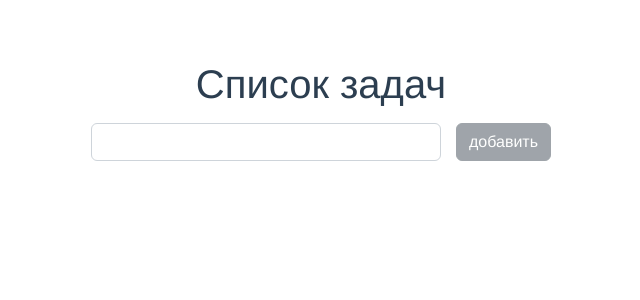
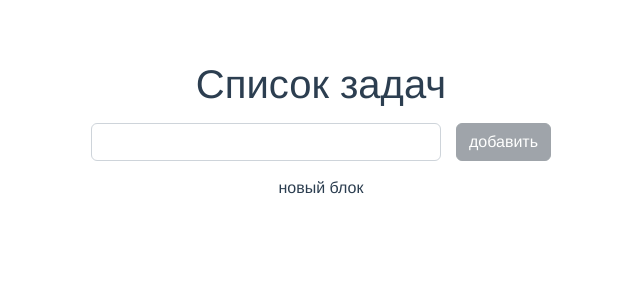
Before and after one commit to acartoon/checklst, a Vue app: page / in a window 1280 px wide. Shown: the top 300 px of the page, without its empty margins (319-959 px from the left). Built offline with nearby package versions, Linux system fonts and the light colour scheme.

Commit message:
тесткоммит 1

```diff
--- a/src/App.vue
+++ b/src/App.vue
@@ -1,5 +1,6 @@
 <template>
   <main-screen/>
+  <p>новый блок</p>
 </template>
 
 <script>
```
